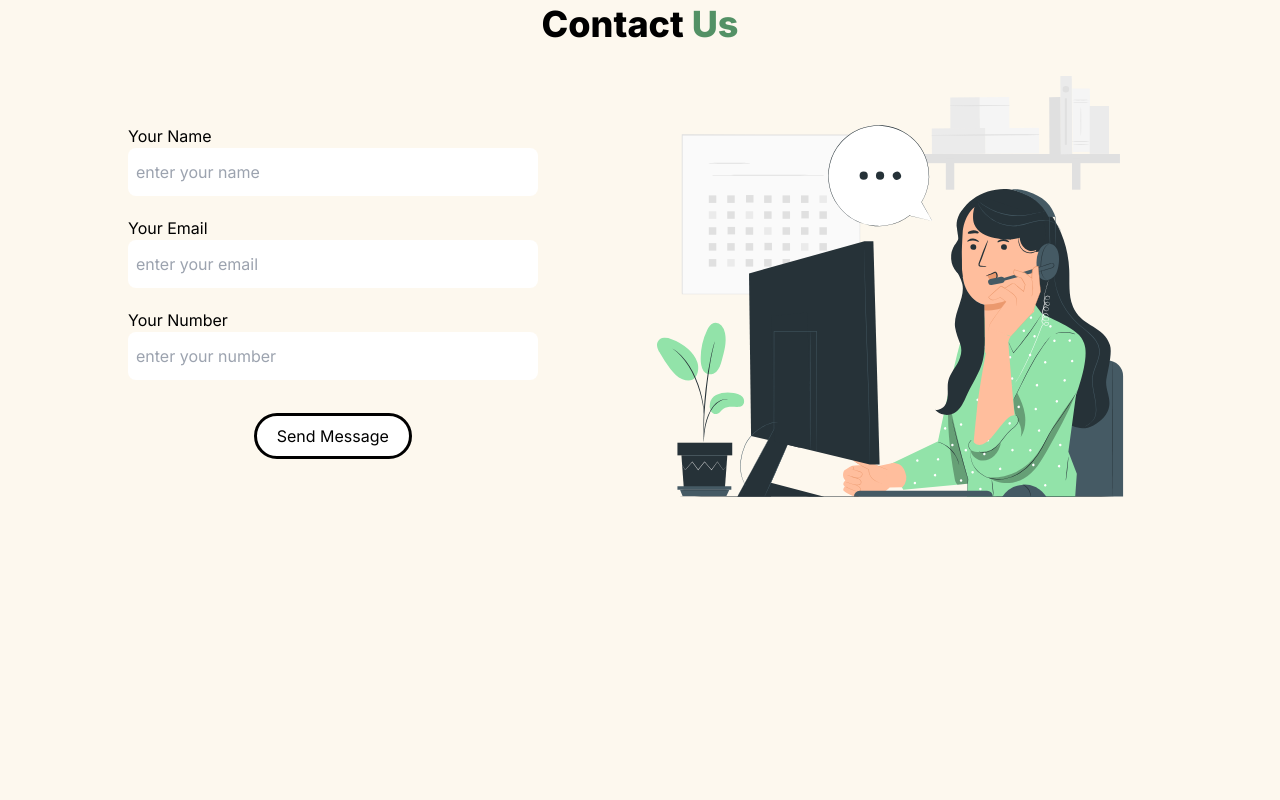
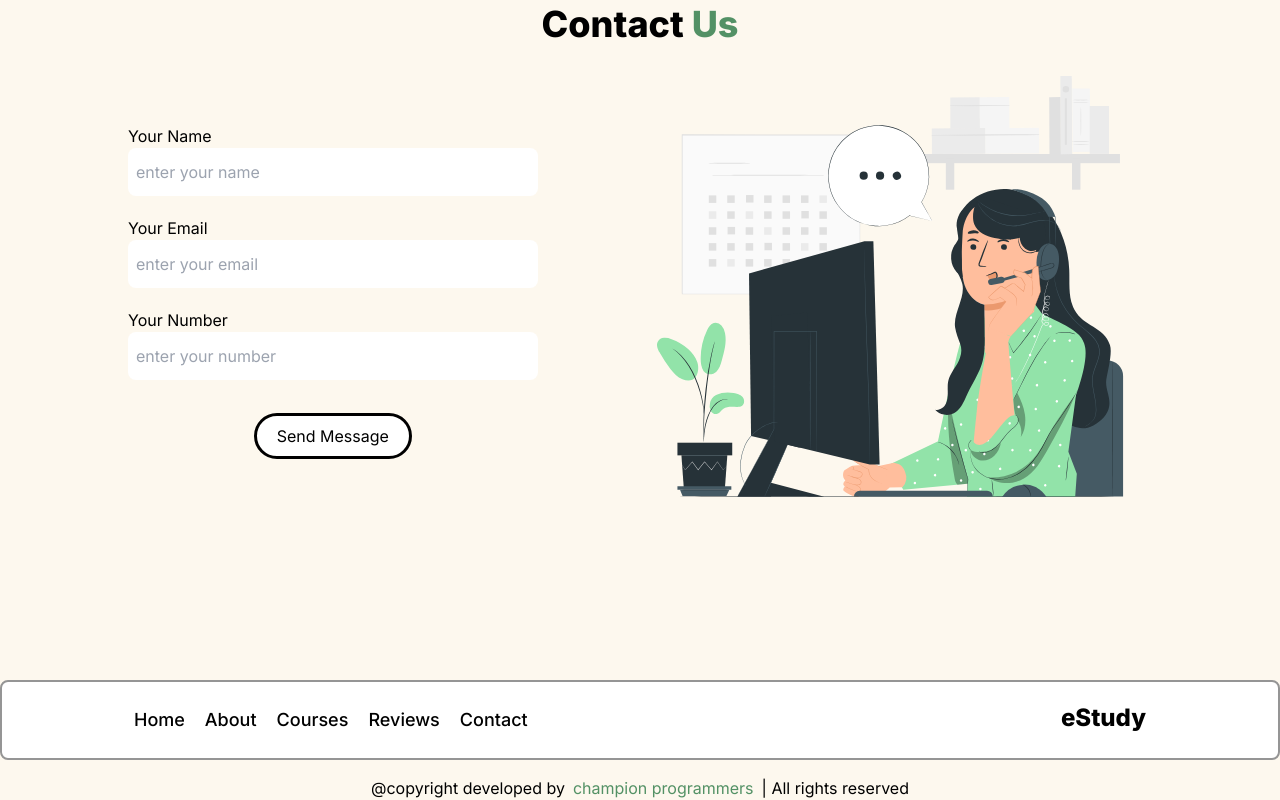
Before and after one commit to minhtd98/Educational-Landing-Page--React-Tailwind, a React (Vite) app: page / in a window 1280 px wide. Shown: the part 3252-4052 px from the top of the page. Before the commit the page ends 3932 px from the top, so only its background shows below. Built offline with nearby package versions, Linux system fonts and the light colour scheme.

Commit message:
Add Footer component

```diff
--- a/src/App.jsx
+++ b/src/App.jsx
@@ -5,6 +5,7 @@ import About from "./components/About";
 import Courses from "./components/Courses";
 import Reviews from "./components/Reviews";
 import Contact from "./components/Contact";
+import Footer from "./components/Footer";
 
 const App = () => {
   return (
@@ -31,6 +32,7 @@ const App = () => {
         <div id="contact">
           <Contact />
         </div>
+        <Footer />
       </main>
     </div>
   );
--- /dev/null
+++ b/src/components/Footer.jsx
@@ -0,0 +1,76 @@
+import React from "react";
+import { Link } from "react-scroll";
+
+const Footer = () => {
+  return (
+    <div>
+      <div>
+        <div></div>
+      </div>{" "}
+      <div className=" flex flex-col md:flex-row justify-between bg-white border-2 border-lightText rounded-lg md:px-32 p-5">
+        <div className="flex flex-col md:flex-row gap-5 font-medium p-1 text-lg">
+          <Link
+            to="home"
+            spy={true}
+            smooth={true}
+            duration={500}
+            className="hover:text-[#539165] transition-all cursor-pointer"
+          >
+            Home
+          </Link>
+          <Link
+            to="about"
+            spy={true}
+            smooth={true}
+            duration={500}
+            className="hover:text-[#539165] transition-all cursor-pointer"
+          >
+            About
+          </Link>
+          <Link
+            to="courses"
+            spy={true}
+            smooth={true}
+            duration={500}
+            className="hover:text-[#539165] transition-all cursor-pointer"
+          >
+            Courses
+          </Link>
+          <Link
+            to="reviews"
+            spy={true}
+            smooth={true}
+            duration={500}
+            className="hover:text-[#539165] transition-all cursor-pointer"
+          >
+            Reviews
+          </Link>
+          <Link
+            to="contact"
+            spy={true}
+            smooth={true}
+            duration={500}
+            className="hover:text-[#539165] transition-all cursor-pointer"
+          >
+            Contact
+          </Link>
+        </div>
+
+        <div className=" mt-4 md:mt-0">
+          <Link to="/" className=" font-semibold text-2xl p-1 cursor-pointer">
+            eStudy
+          </Link>
+        </div>
+      </div>
+      <div className=" text-center mt-4">
+        <p>
+          @copyright developed by
+          <span className="text-brightGreen px-2">champion programmers</span>|
+          All rights reserved
+        </p>
+      </div>
+    </div>
+  );
+};
+
+export default Footer;
```
